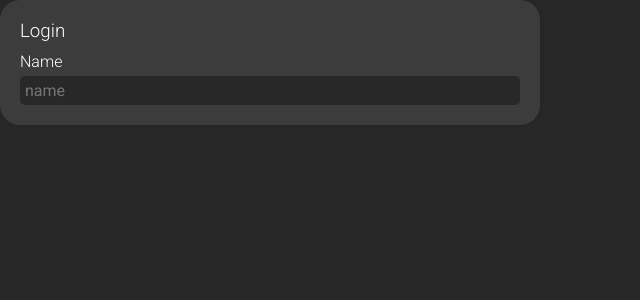
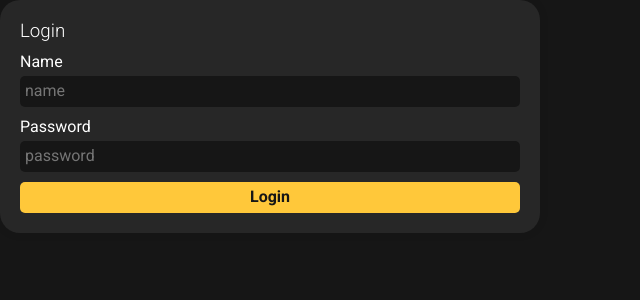
Before and after one commit to D0nFrancesco/Programmer-website, a React (Create React App) app in the folder coder_hub/frontend/: page / in a window 1280 px wide. Shown: the top 300 px of the page, without its empty margins (0-640 px from the left). Built offline with nearby package versions, Linux system fonts and the light colour scheme.

Commit message:
Made some css components for use in frontend

```diff
--- a/coder_hub/frontend/src/App.js
+++ b/coder_hub/frontend/src/App.js
@@ -1,5 +1,7 @@
 import './static/css/app.css';
-import './static/css/components.css';
+import './static/css/components/form.css';
+import './static/css/components/card.css';
+
 
 function App() {
   return (
@@ -8,8 +10,15 @@ function App() {
         <h3>Login</h3>
         <div style={{height: "10px"}}></div>
         <form>
-          <label htmlFor="nameinput">Name</label>
+          <label htmlFor="name_input">Name</label>
           <input type="text" name="name" id="name_input" placeholder="name" />
+          <div style={{height: "10px"}}></div>
+
+          <label htmlFor="password_input">Password</label>
+          <input type="password" name="name" id="password_input" placeholder="password" />
+          <div style={{height: "10px"}}></div>
+
+          <input className="submit button" type="submit" value="Login"/>
         </form>
       </div>
     </div>
--- a/coder_hub/frontend/src/static/css/app.css
+++ b/coder_hub/frontend/src/static/css/app.css
@@ -7,8 +7,27 @@
     color: white;
 }
 
-body, html {
+body, html, #root {
     scroll-behavior: smooth;
     height: 100%;
-    background-color: #282828;
+    background-color: #161616;
 }
+
+/* Some standard classes */
+.no-link {
+    color: white;
+    text-decoration: none;
+}
+
+button, .button, .small-button {
+    background-color: #FFC83A;
+    color: #161616;
+    font-weight: bold;
+    width: 100%;
+    padding: 5px;
+}
+
+.small-button {
+    width: fit-content;
+    padding: 5px 20px;
+}
--- /dev/null
+++ b/coder_hub/frontend/src/static/css/components/card.css
@@ -0,0 +1,11 @@
+/* CARD */
+.card {
+    background-color: #272727;
+    border-radius: 20px;
+    box-shadow: 0px 0px 10px rgba(0, 0, 0, 0.1);
+    padding: 20px;
+}
+
+.card h3, .card h2 {
+    font-weight: lighter;
+}
--- a/coder_hub/frontend/src/static/css/components.css
+++ b/coder_hub/frontend/src/static/css/components/form.css
@@ -1,18 +1,3 @@
-/* CSS for components */
-
-
-/* CARD */
-.card {
-    background-color: #3C3C3C;
-    border-radius: 20px;
-    box-shadow: 0px 0px 10px rgba(0, 0, 0, 0.1);
-    padding: 20px;
-}
-
-.card h3, .card h2 {
-    font-weight: lighter;
-}
-
 /* FORM & INPUT */
 form {
     display: flex;
@@ -20,15 +5,14 @@ form {
 }
 
 form label {
-    font-weight: lighter;
     margin-bottom: 5px;
 }
 
 form input, form textarea {
-    background-color: #282828;
+    background-color: #161616;
+    border: none;
     border-bottom: 2px solid transparent;
     font-size: 16px;
-    border: none;
     border-radius: 5px;
     padding: 5px;
 }
@@ -37,7 +21,3 @@ form input:focus, form textarea {
     border-bottom: 2px solid #FFC83A;
     border-radius: 5px 5px 0px 0px;
 }
-
-form input.submit {
-
-}
```
Also changed, not shown: coder_hub/frontend/src/static/css/header.css (deleted), coder_hub/frontend/src/static/css/responsive.css (added).
